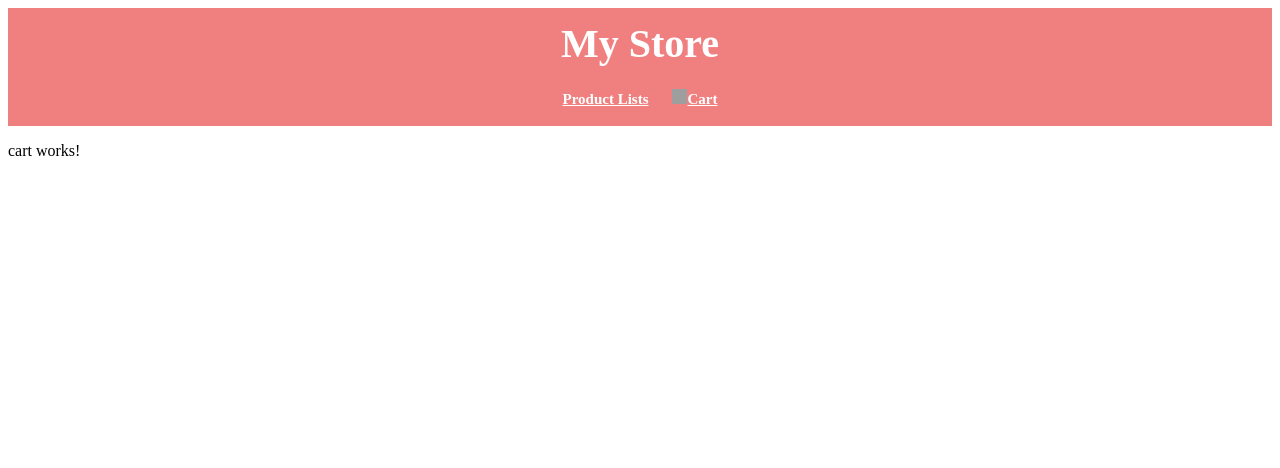
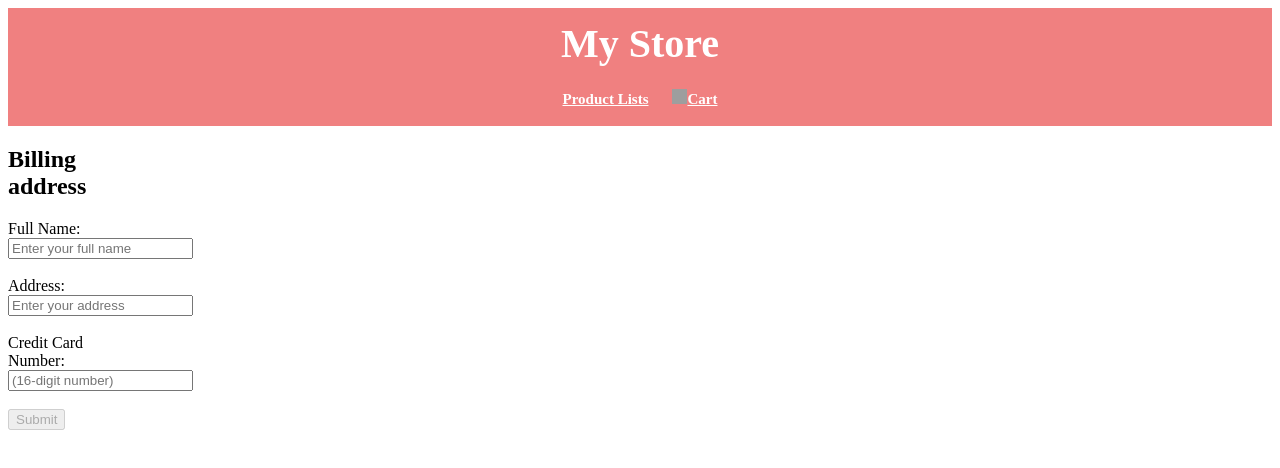
Before and after one commit to choiyounyeong/angular-my-store, an Angular app: page /cart in a window 1280 px wide. Shown: the top 468 px of the page. Built offline with nearby package versions, Linux system fonts and the light colour scheme; grey boxes are pictures that could not be loaded.

Commit message:
Added cart service, checkout-form component and modified other components, html and css files

```diff
--- a/src/app/app.module.ts
+++ b/src/app/app.module.ts
@@ -9,6 +9,8 @@ import { ProductItemDetailComponent } from './components/product-item-detail/pro
 import { ConfirmationComponent } from './components/confirmation/confirmation.component';
 import { CartComponent } from './components/cart/cart.component';
 import { HeaderComponent } from './layout/header/header.component';
+import { FormsModule } from '@angular/forms';
+import { CheckoutFormComponent } from './components/cart/checkout-form/checkout-form.component';
 
 @NgModule({
   declarations: [
@@ -19,8 +21,9 @@ import { HeaderComponent } from './layout/header/header.component';
     ConfirmationComponent,
     CartComponent,
     HeaderComponent,
+    CheckoutFormComponent,
   ],
-  imports: [BrowserModule, AppRoutingModule, HttpClientModule],
+  imports: [BrowserModule, AppRoutingModule, HttpClientModule, FormsModule],
   providers: [],
   bootstrap: [AppComponent],
 })
--- a/src/app/components/cart/cart.component.html
+++ b/src/app/components/cart/cart.component.html
@@ -1 +1 @@
-<p>cart works!</p>
+<app-checkout-form></app-checkout-form>
--- a/src/app/components/cart/cart.component.ts
+++ b/src/app/components/cart/cart.component.ts
@@ -3,13 +3,10 @@ import { Component, OnInit } from '@angular/core';
 @Component({
   selector: 'app-cart',
   templateUrl: './cart.component.html',
-  styleUrls: ['./cart.component.css']
+  styleUrls: ['./cart.component.css'],
 })
 export class CartComponent implements OnInit {
+  constructor() {}
 
-  constructor() { }
-
-  ngOnInit(): void {
-  }
-
+  ngOnInit(): void {}
 }
--- /dev/null
+++ b/src/app/components/cart/checkout-form/checkout-form.component.css
@@ -0,0 +1,4 @@
+.cart-checkoutForm {
+  width: 100px;
+  border-radius: 10px;
+}
--- /dev/null
+++ b/src/app/components/cart/checkout-form/checkout-form.component.html
@@ -0,0 +1,13 @@
+<form class="cart-checkoutForm" (ngSubmit)="submitForm()" #form="ngForm" >
+    <h2> Billing address </h2>
+    <label>Full Name: </label><br/>
+    <input type="text" name="fullName" required minlength="6" placeholder="Enter your full name" [(ngModel)]="userName">
+    <br/><br/>
+    <label>Address: </label><br/>
+    <input type='text' name='address' required minlength="10" placeholder="Enter your address" [(ngModel)]="address">
+    <br/><br/>
+    <label>Credit Card Number: </label><br/>
+    <input type='text' name='creditCard' required minlength="16" placeholder="(16-digit number)" [(ngModel)]="creditCard">
+    <br/><br/>
+    <input [disabled]="form.invalid" type="submit" value="Submit" class="btn btn-primary" />
+</form>
--- /dev/null
+++ b/src/app/components/cart/checkout-form/checkout-form.component.ts
@@ -0,0 +1,22 @@
+import { Component, OnInit, Output, EventEmitter } from '@angular/core';
+
+@Component({
+  selector: 'app-checkout-form',
+  templateUrl: './checkout-form.component.html',
+  styleUrls: ['./checkout-form.component.css'],
+})
+export class CheckoutFormComponent implements OnInit {
+  userName: string = '';
+  address: string = '';
+  creditCard: string = '';
+
+  @Output() submitSuccess: EventEmitter<any> = new EventEmitter();
+
+  constructor() {}
+
+  ngOnInit(): void {}
+
+  submitForm(): void {
+    this.submitSuccess.emit(this.userName);
+  }
+}
--- a/src/app/components/product-item/product-item.component.html
+++ b/src/app/components/product-item/product-item.component.html
@@ -2,9 +2,9 @@
   <img class="product-image" src="{{ product.url }}">
   {{ product.name }}
   <br>
-${{ product.price }}
+  ${{ product.price}}
   <br>
-<select>
+  <select [(ngModel)]="selectedValue">
     <option value="1">1</option>
     <option value="2">2</option>
     <option value="3">3</option>
@@ -17,5 +17,5 @@ ${{ product.price }}
     <option value="10">10</option>
   </select>
   <br>
-<button class="product-button">Add to cart</button>
+  <button class="product-button" (click)="addSelectedProduct(product)">Add to cart</button>
 </div>
--- a/src/app/components/product-item/product-item.component.ts
+++ b/src/app/components/product-item/product-item.component.ts
@@ -1,5 +1,6 @@
-import { Component, Input, OnInit } from '@angular/core';
+import { Component, Input, OnInit, Output, EventEmitter } from '@angular/core';
 import { Product } from 'src/app/models/product';
+import { ProductInCart } from 'src/app/models/product-in-cart';
 
 @Component({
   selector: 'app-product-item',
@@ -8,7 +9,21 @@ import { Product } from 'src/app/models/product';
 })
 export class ProductItemComponent implements OnInit {
   @Input() product: Product | undefined;
+  @Output() addProduct: EventEmitter<ProductInCart> = new EventEmitter();
+
+  selectedValue: number = 1;
   constructor() {}
 
   ngOnInit(): void {}
+
+  addSelectedProduct(product: Product) {
+    const productInCart: ProductInCart = {
+      id: product.id,
+      name: product.name,
+      url: product.url,
+      price: product.price,
+      quantity: this.selectedValue,
+    };
+    this.addProduct.emit(productInCart);
+  }
 }
--- a/src/app/components/product-list/product-list.component.html
+++ b/src/app/components/product-list/product-list.component.html
@@ -1,5 +1,3 @@
 <div class="product-container">
-  <div *ngFor="let product of products">
-    <app-product-item [product]="product"></app-product-item>
-  </div>
+    <app-product-item *ngFor="let product of products" [product]="product" (addProduct)="addToCart($event)"></app-product-item>
 </div>
--- a/src/app/components/product-list/product-list.component.ts
+++ b/src/app/components/product-list/product-list.component.ts
@@ -1,6 +1,8 @@
 import { Component, OnInit } from '@angular/core';
 import { HttpService } from 'src/app/http.service';
 import { Product } from 'src/app/models/product';
+import { ProductInCart } from 'src/app/models/product-in-cart';
+import { CartService } from 'src/app/services/cart.service';
 @Component({
   selector: 'app-product-list',
   templateUrl: './product-list.component.html',
@@ -9,7 +11,10 @@ import { Product } from 'src/app/models/product';
 export class ProductListComponent implements OnInit {
   products: Product[];
 
-  constructor(private httpService: HttpService) {
+  constructor(
+    private httpService: HttpService,
+    private cartService: CartService
+  ) {
     this.products = [];
   }
 
@@ -19,6 +24,7 @@ export class ProductListComponent implements OnInit {
     });
   }
 
-  // addToCart(): void {
-  // }
+  addToCart(product: ProductInCart): void {
+    this.cartService.addToCart(product);
+  }
 }
--- /dev/null
+++ b/src/app/models/product-in-cart.ts
@@ -0,0 +1,7 @@
+export interface ProductInCart {
+  id: string;
+  name: string;
+  price: number;
+  url: string;
+  quantity: number;
+}
--- /dev/null
+++ b/src/app/services/cart.service.ts
@@ -0,0 +1,39 @@
+import { Injectable } from '@angular/core';
+
+import { ProductInCart } from '../models/product-in-cart';
+
+@Injectable({
+  providedIn: 'root',
+})
+export class CartService {
+  //cartCache = window.localStorage;
+  cart: ProductInCart[];
+
+  constructor() {
+    //this.cart = this.getCartFromCache();
+    this.cart = [];
+  }
+
+  // getCartFromCache(): ProductInCart[] {
+  //   const cachedCart = this.cartCache.getItem('cart');
+  //   return cachedCart ? JSON.parse(cachedCart) : [];
+  // }
+
+  // saveCartToCache(): void {
+  //   this.cartCache.setItem('cart', JSON.stringify(this.cart));
+  // }
+
+  addToCart(product: ProductInCart): void {
+    const sameProduct = this.cart.find((p) => p.id === product.id);
+    if (sameProduct) {
+      sameProduct.quantity += product.quantity;
+    } else {
+      this.cart.push(product);
+    }
+  }
+
+  clearCart(): void {
+    this.cart = [];
+    //this.cartCache.clear();
+  }
+}
```
Also changed, not shown: 2 other files (tests, documents, lock files or other folders). Lines whose indentation alone changed are shown as unchanged.
